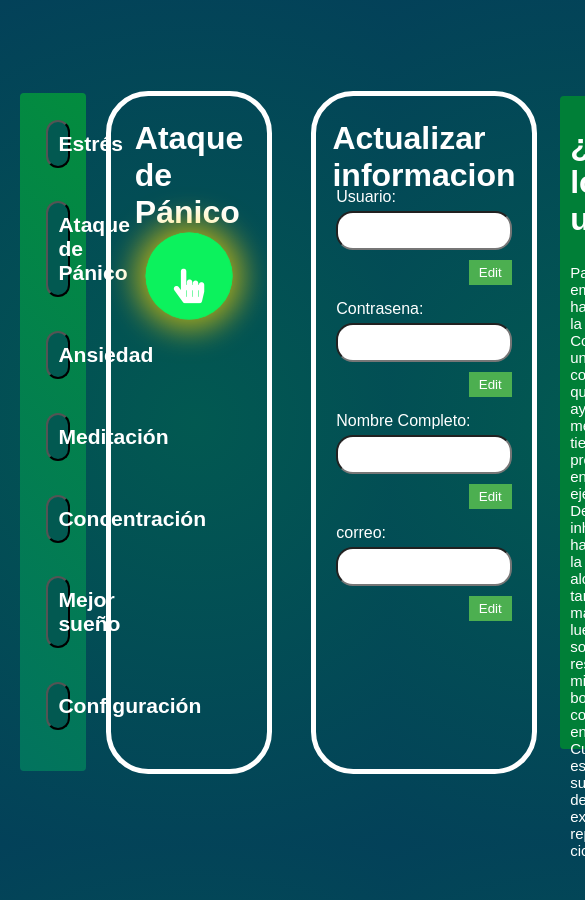
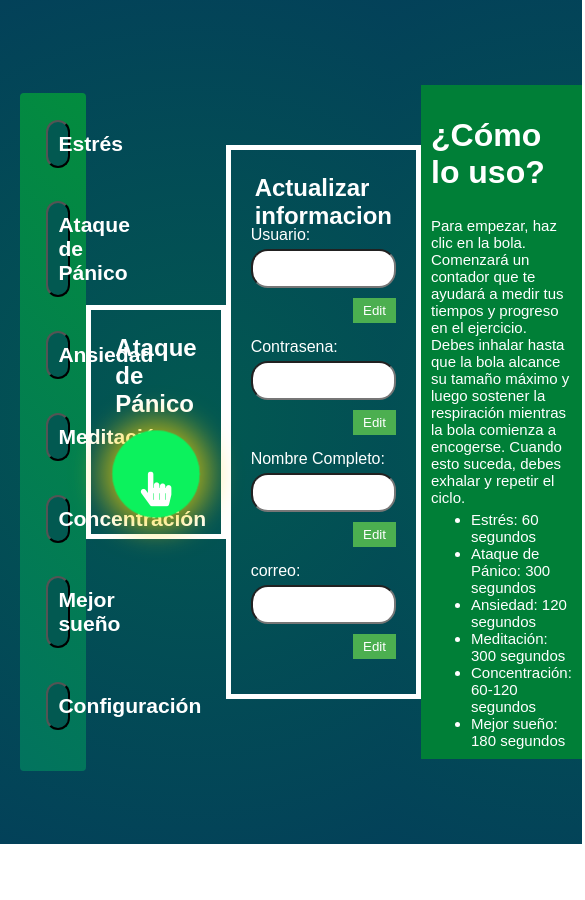
Before and after one commit to joanmera/breath_game, a React (Vite) app in the folder frontend/: page /app/settings in a window 390 px wide. Shown: the top 900 px of the page, 585 px wide, since content can reach past the window. After the commit the page ends 844 px from the top, so only its background shows below. Built offline with nearby package versions, Linux system fonts and the light colour scheme.

Commit message:
cambios_finales

```diff
--- a/frontend/src/App.css
+++ b/frontend/src/App.css
@@ -247,3 +247,43 @@ body,
 .edit-form button:hover {
   opacity: 0.9;
 }
+
+@media (max-width: 768px) {
+  .content, .info {
+    width: 90vw;
+    height: auto; /* Dejar que el contenido ajuste la altura */
+  }
+
+  .content h1 {
+    font-size: 1.8rem;
+  }
+
+  .info h2 {
+    font-size: 1.2rem;
+  }
+}
+
+/* Móviles */
+@media (max-width: 480px) {
+  .content, .info {
+    width: 100vw;
+    margin: 0; /* Eliminar márgenes en móviles para aprovechar el espacio */
+    border-radius: 0; /* Bordes rectos en móviles */
+  }
+
+  .content h1 {
+    font-size: 1.5rem;
+  }
+
+  .info h2 {
+    font-size: 1rem;
+  }
+
+  .config-button {
+    font-size: 1.5vh;
+  }
+
+  .edit-form {
+    width: 90vw; /* Ajustar el ancho del formulario en móviles */
+  }
+}
--- a/frontend/src/index.css
+++ b/frontend/src/index.css
@@ -11,6 +11,9 @@
   text-rendering: optimizeLegibility;
   -webkit-font-smoothing: antialiased;
   -moz-osx-font-smoothing: grayscale;
+
+  /* Tamaños de fuente base para ajustar con unidades relativas */
+  font-size: 16px; /* Establece un tamaño base */
 }
 
 a {
@@ -18,6 +21,7 @@ a {
   color: #646cff;
   text-decoration: inherit;
 }
+
 a:hover {
   color: #535bf2;
 }
@@ -25,14 +29,18 @@ a:hover {
 body {
   margin: 0;
   display: flex;
-  place-items: center;
+  justify-content: center;
+  align-items: center;
   min-width: 320px;
   min-height: 100vh;
+  padding: 20px;
+  box-sizing: border-box;
 }
 
 h1 {
-  font-size: 3.2em;
+  font-size: 3.2rem; /* Cambia a rem para ser relativo al tamaño base */
   line-height: 1.1;
+  text-align: center;
 }
 
 button {
@@ -46,10 +54,41 @@ button {
   cursor: pointer;
   transition: border-color 0.25s;
 }
+
 button:hover {
   border-color: #646cff;
 }
+
 button:focus,
 button:focus-visible {
   outline: 4px auto -webkit-focus-ring-color;
 }
+
+/* Media Queries para dispositivos */
+
+@media (max-width: 768px) {
+  h1 {
+    font-size: 2.4rem;
+  }
+
+  button {
+    padding: 0.5em 1em;
+    font-size: 0.9em;
+  }
+}
+
+@media (max-width: 480px) {
+  h1 {
+    font-size: 1.8rem;
+  }
+
+  body {
+    flex-direction: column;
+    padding: 10px;
+  }
+
+  button {
+    padding: 0.4em 0.8em;
+    font-size: 0.8em;
+  }
+}
```
Also changed, not shown: 1 other file (tests, documents, lock files or other folders).
